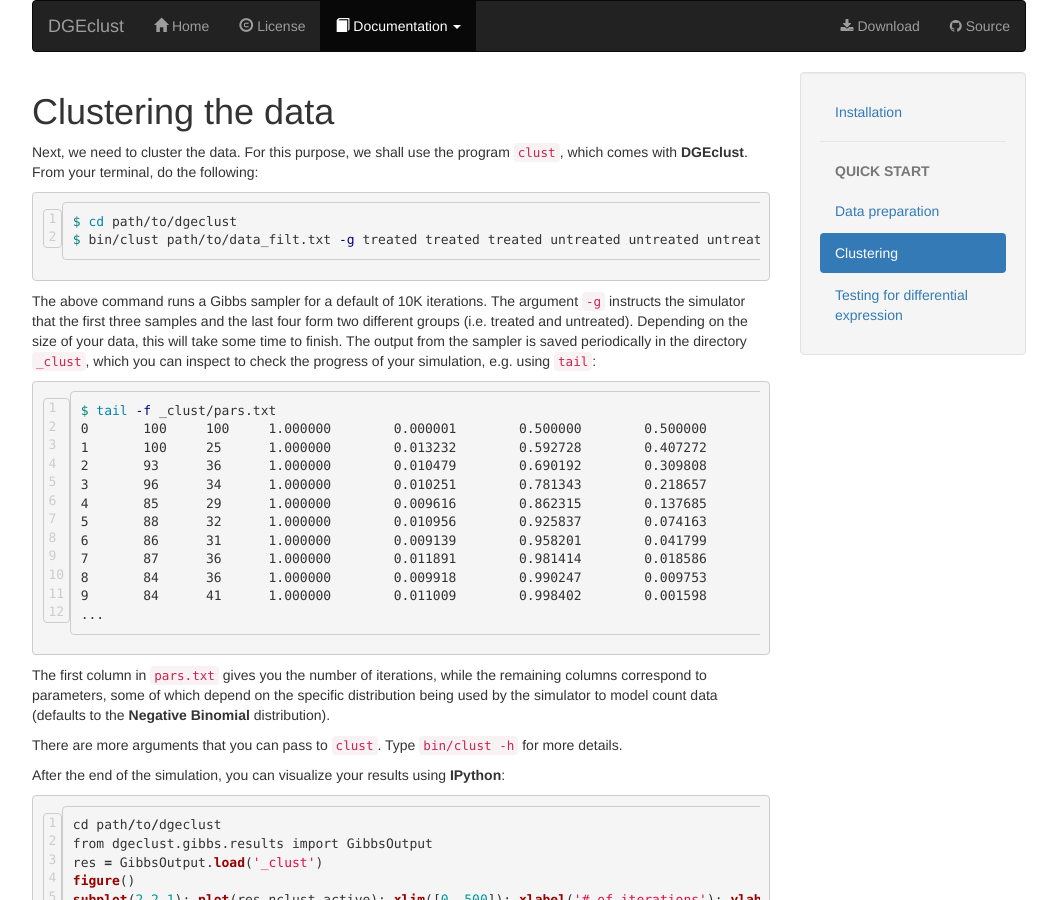
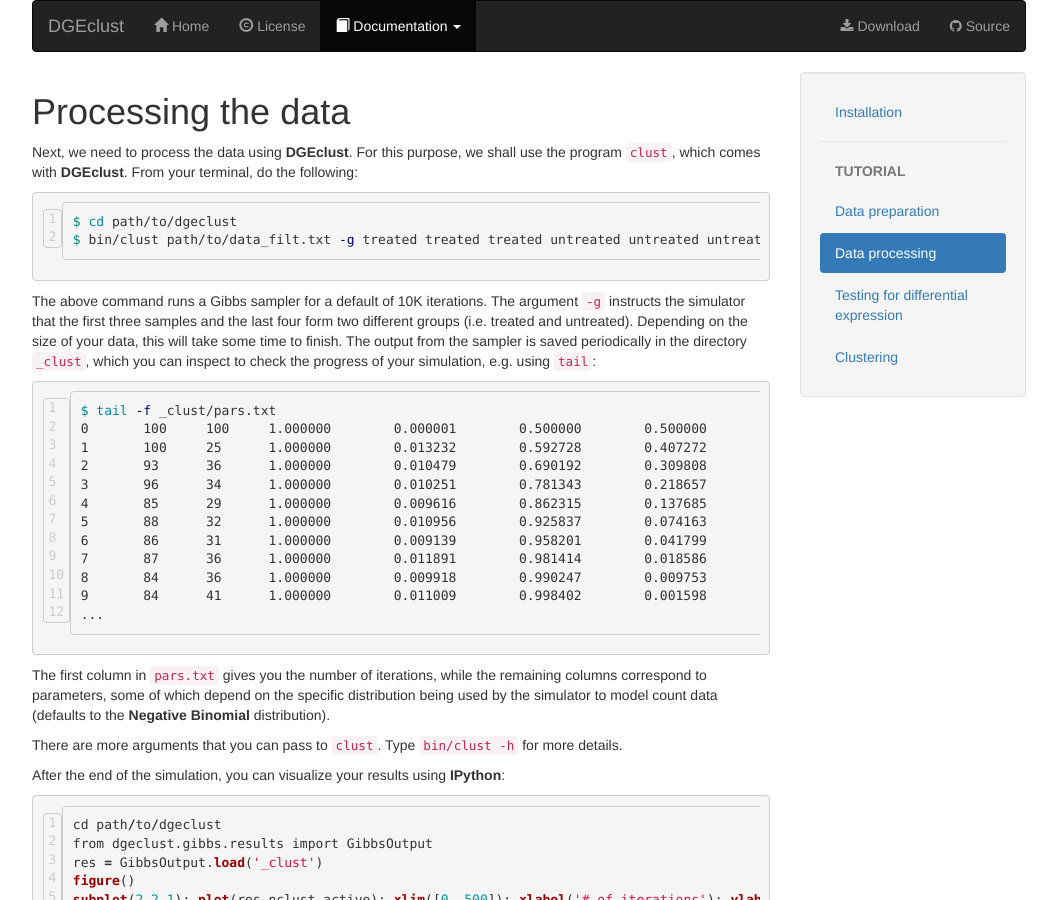
Before and after one commit to dvav/dgeclust, a Jekyll site: the page built from docs/tutorial/processing/index.md, in a window 1280 px wide and 900 px high. Shown: the whole window, without its empty margins (111-1168 px from the left). Built offline with Jekyll 4.4.1, drawn with Linux system fonts in a browser that asks for light colours; nearby versions of some CDN libraries; Markdown is read by kramdown in place of the engine named in the settings.

Commit message:
Started modifying the github webpages

```diff
--- a/_data/nav.yml
+++ b/_data/nav.yml
@@ -23,17 +23,21 @@ docs:
         url: /docs/installation
 
     tut:
-        title: QUICK START
+        title: TUTORIAL
         url: /docs/tutorial
 
         data:
             title: Data preparation
             url: /docs/tutorial/data
 
-        clust:
-            title: Clustering
-            url: /docs/tutorial/clustering
+        processing:
+            title: Data processing
+            url: /docs/tutorial/processing
 
         detest:
             title: Testing for differential expression
             url: /docs/tutorial/detest
+
+        clust:
+            title: Clustering
+            url: /docs/tutorial/clust
--- a/_includes/sidebar.html
+++ b/_includes/sidebar.html
@@ -8,8 +8,9 @@
     <li><a class="text-muted" data-toggle="collapse" href="#tut"><strong>{{ tut.title }}</strong></a></li>
 	<ul class="nav nav-pills nav-stacked collapse in" id="tut">
 		<li {% if page.url contains tut.data.url %}class="active"{% endif %}><a href="{{ site.baseurl }}{{ tut.data.url }}">{{ tut.data.title }}</a></li>
+		<li {% if page.url contains tut.processing.url %}class="active"{% endif %}><a href="{{ site.baseurl }}{{ tut.processing.url }}">{{ tut.processing.title }}</a></li>
+		<li {% if page.url contains tut.detest.url %}class="active"{% endif %}><a href="{{ site.baseurl }}{{ tut.detest.url }}">{{ tut.detest.title }}</a></li>
 		<li {% if page.url contains tut.clust.url %}class="active"{% endif %}><a href="{{ site.baseurl }}{{ tut.clust.url }}">{{ tut.clust.title }}</a></li>
-		<li {% if page.url contains tut.detest.url %}class="active"{% endif %}><a href="{{ site.baseurl }}{{ tut.detest.url }}">{{ tut.detest.title }}</a></li>
 	</ul>
 </ul>
 
--- a/docs/tutorial/clustering/index.md
+++ b/docs/tutorial/processing/index.md
@@ -3,10 +3,10 @@ title: Tutorial
 layout: docs
 ---
 
-Clustering the data
+Processing the data
 ===================
 
-Next, we need to cluster the data. For this purpose, we shall use the program `clust`, which comes with **DGEclust**.
+Next, we need to process the data using **DGEclust**. For this purpose, we shall use the program `clust`, which comes with **DGEclust**.
 From your terminal, do the following:
 
 {% highlight bash linenos %}
```
